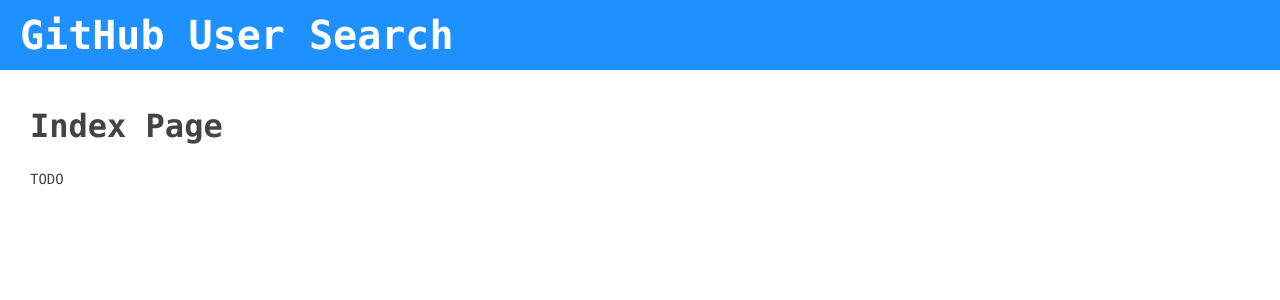
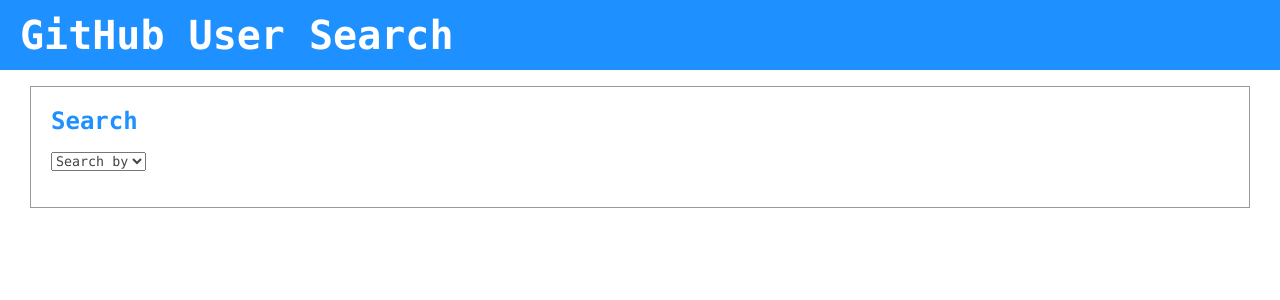
Before and after one commit to k-bialucha/nextjs-apollo-user-search, a Next.js app: page / in a window 1280 px wide. Shown: the top 300 px of the page. Built offline with nearby package versions, Linux system fonts and the light colour scheme.

Commit message:
SearchConfigBox and Select components created

```diff
--- /dev/null
+++ b/components/SearchConfigBox.styled.tsx
@@ -0,0 +1,13 @@
+import styled from 'styled-components';
+import { IAppTheme } from '../styling/theme';
+
+export const Card = styled.div`
+  width: 100%;
+  padding: 20px;
+  border: 1px solid #999;
+`;
+
+export const Title = styled.h2`
+  color: ${(props: { theme: IAppTheme }) => props.theme.main};
+  margin: 0;
+`;
--- /dev/null
+++ b/components/SearchConfigBox.tsx
@@ -0,0 +1,30 @@
+import React, { useState } from 'react';
+import Select, { SelectOption } from './Select';
+
+import { Card, Title } from './SearchConfigBox.styled';
+
+const selectionOptions: SelectOption[] = [
+  { value: 'login', label: 'login' },
+  { value: 'name', label: 'name' },
+  { value: 'email', label: 'email' },
+];
+
+const SearchConfigBox: React.FC<{}> = () => {
+  const [mode, setMode] = useState<string>(null);
+
+  return (
+    <Card>
+      <Title>Search</Title>
+      <p>
+        <Select
+          value={mode}
+          onChange={setMode}
+          options={selectionOptions}
+          placeholderText="Search by"
+        />
+      </p>
+    </Card>
+  );
+};
+
+export default SearchConfigBox;
--- /dev/null
+++ b/components/Select.tsx
@@ -0,0 +1,41 @@
+import React from 'react';
+
+export interface SelectOption {
+  value: string;
+  label: string;
+}
+
+interface Props {
+  placeholderText: string;
+  options: SelectOption[];
+  value: string;
+  onChange: (value: string) => any;
+}
+
+const Select: React.FC<Props> = ({
+  options,
+  value,
+  onChange,
+  placeholderText,
+}) => {
+  return (
+    <select
+      value={value || ''}
+      onChange={e => {
+        const newValue: string = e.target.value;
+        onChange(newValue);
+      }}
+    >
+      <option value="" disabled>
+        {placeholderText}
+      </option>
+      {options.map(opt => (
+        <option key={opt.value} value={opt.value}>
+          {opt.label}
+        </option>
+      ))}
+    </select>
+  );
+};
+
+export default Select;
--- a/pages/index.tsx
+++ b/pages/index.tsx
@@ -1,11 +1,10 @@
 import Layout from '../components/Layout';
-
+import SearchConfigBox from '../components/SearchConfigBox';
 import { withApollo } from '../lib/apollo';
 
 const IndexPage: React.FC<{}> = () => (
   <Layout>
-    <h1>Index Page</h1>
-    <p>TODO</p>
+    <SearchConfigBox />
   </Layout>
 );
 
```
